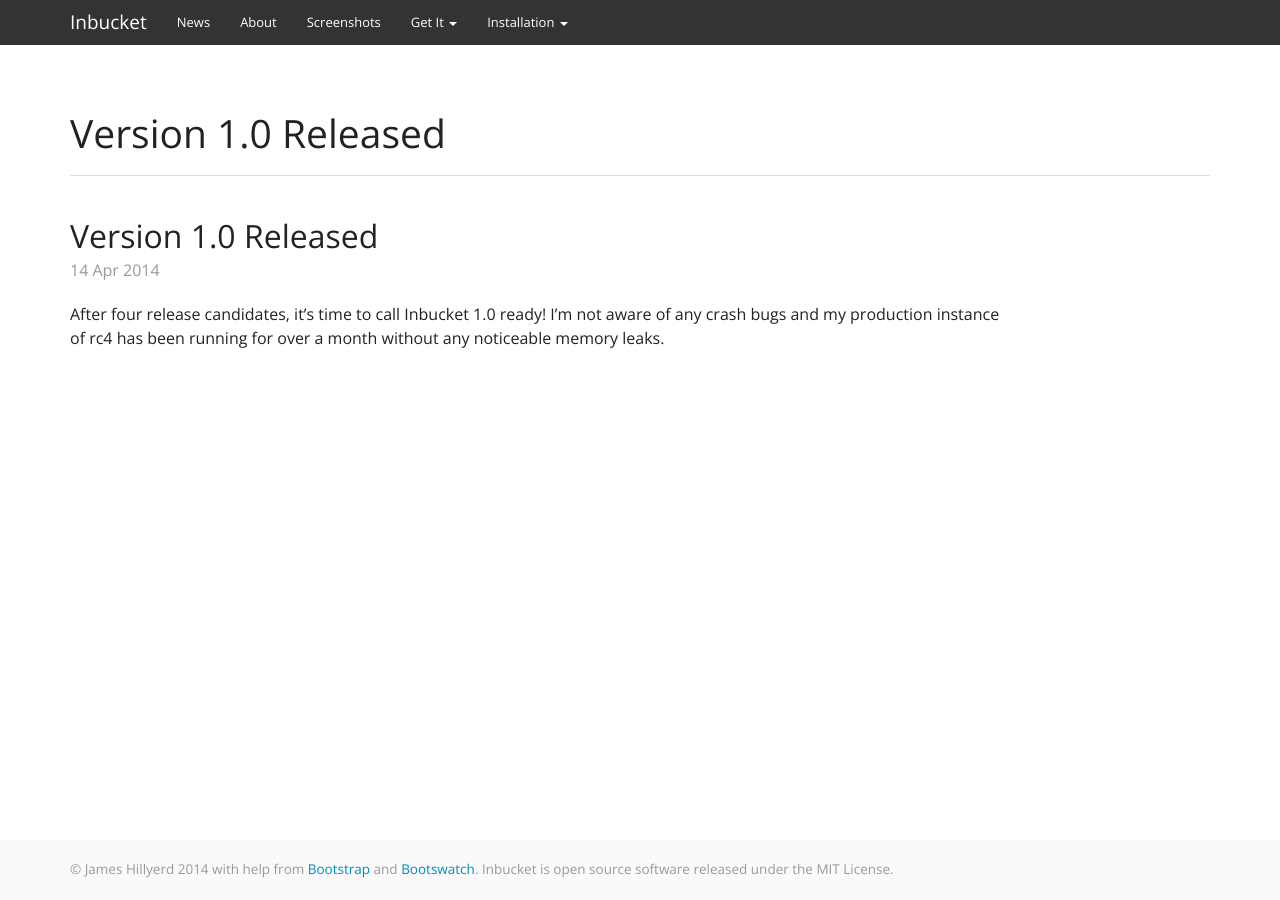
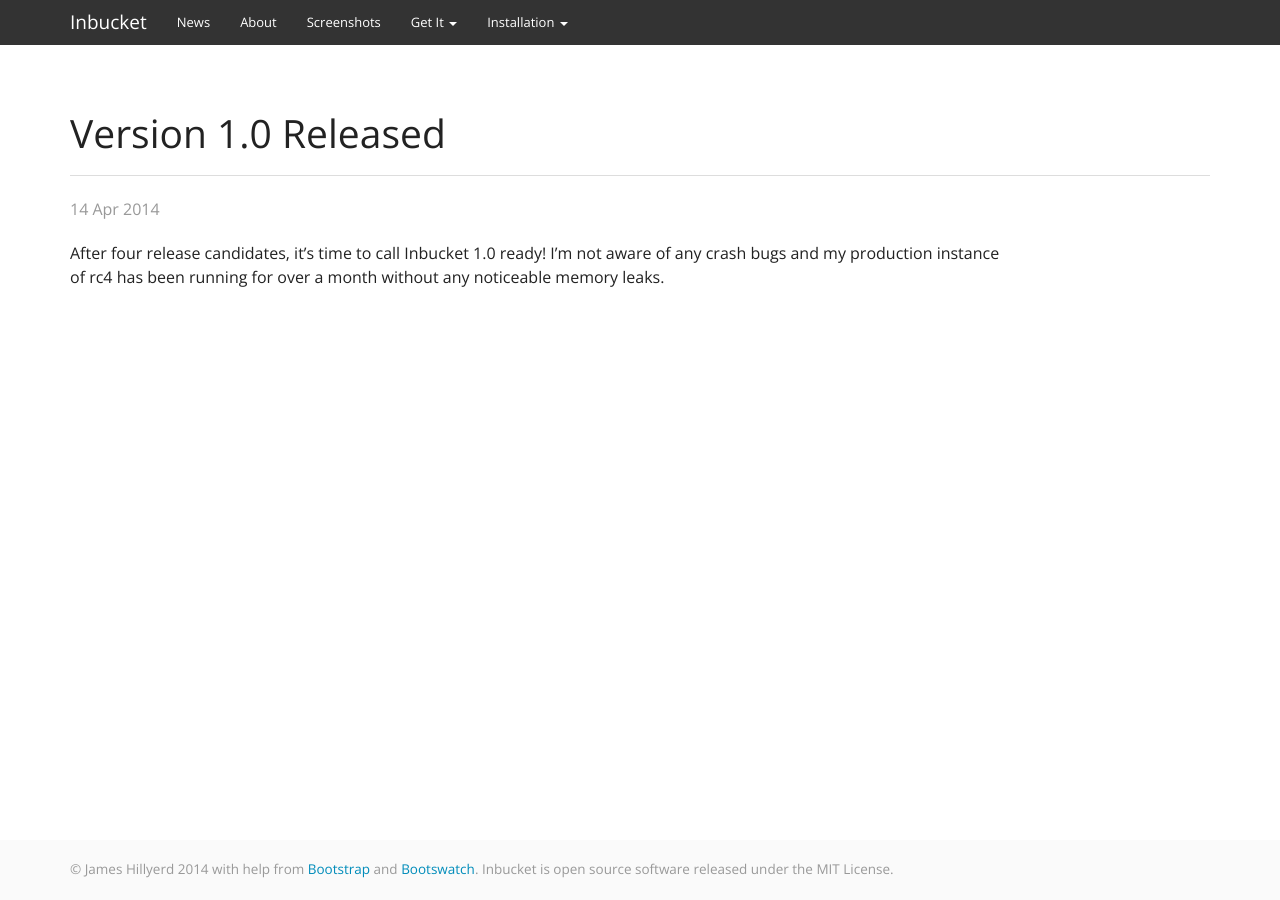
Before and after one commit to inbucket/inbucket.org, a Jekyll site: the page built from news/_posts/2014-04-14-one-point-oh.md, in a window 1280 px wide. Built offline with Jekyll 4.4.1, drawn with Linux system fonts in a browser that asks for light colours; nearby versions of some CDN libraries.

Commit message:
Fix double title on posts

```diff
--- a/_layouts/post.html
+++ b/_layouts/post.html
@@ -6,7 +6,6 @@
 <div class="row">
   <div class="col-sm-10 blog-main">
       <div class="blog-post">
-        <h2 class="blog-post-title">{{page.title}}</h2>
         <p class="blog-post-meta">{{page.date | date_to_string }}</p>
         {{content}}
       </div>
```
